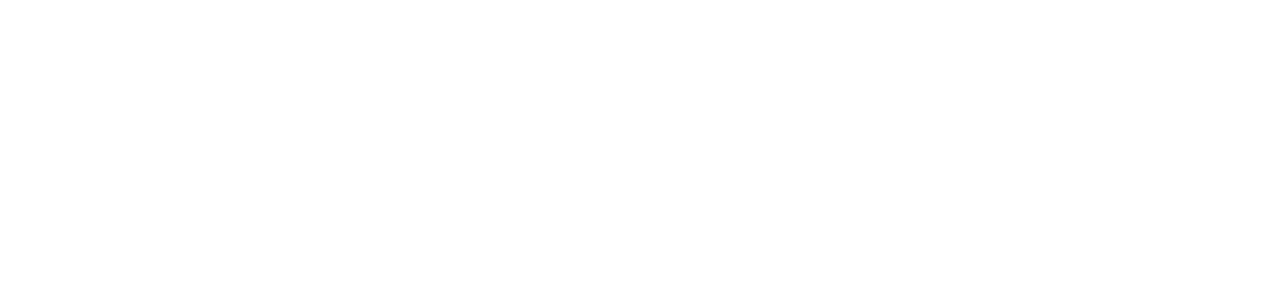
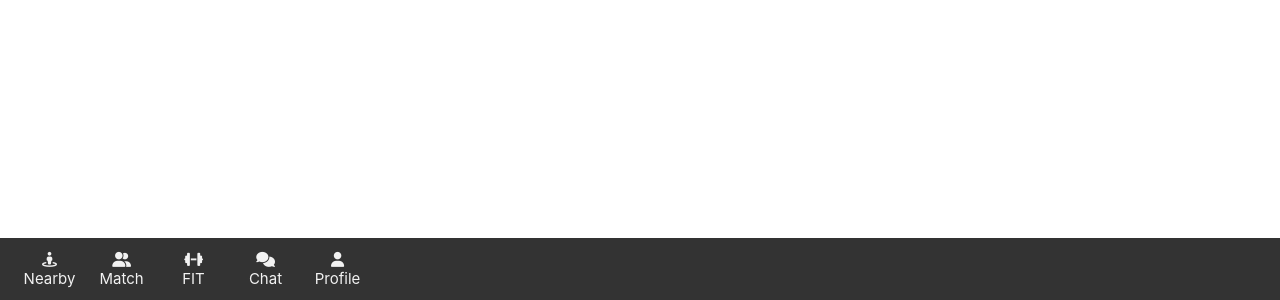
Before and after one commit to jovanimal/fit-react-app, a React (Create React App) app: page / in a window 1280 px wide. Shown: the part 500-800 px from the top of the page. Built offline with nearby package versions, Linux system fonts and the light colour scheme.

Commit message:
added feat navbar

```diff
--- a/public/index.html
+++ b/public/index.html
@@ -25,6 +25,10 @@
       Learn how to configure a non-root public URL by running `npm run build`.
     -->
     <title>React App</title>
+    <script
+      src="https://kit.fontawesome.com/4c4b66e3b7.js"
+      crossorigin="anonymous"
+    ></script>
   </head>
   <body>
     <noscript>You need to enable JavaScript to run this app.</noscript>
--- a/src/App.js
+++ b/src/App.js
@@ -41,6 +41,7 @@
       <UserProfile />
       <MyProfilePage />
       <Challenges />
+      <NavBar />
     </div>
   );
 }
--- a/src/components/NavBar.js
+++ b/src/components/NavBar.js
@@ -1,7 +1,46 @@
 import React from "react";
+import styles from "./NavBar.module.css";
 
 const NavBar = () => {
-  return <div></div>;
+  return (
+    <div className={styles.navbar}>
+      <div className={styles.grid}>
+        <a href="#home" className="active">
+          <i class="fas fa-street-view"></i>
+          <br />
+          Nearby
+        </a>
+      </div>
+      <div className={styles.grid}>
+        <a href="#match">
+          <i class="fas fa-user-friends"></i>
+          <br />
+          Match
+        </a>
+      </div>
+      <div className={styles.grid}>
+        <a href="#challenges">
+          <i class="fas fa-dumbbell"></i>
+          <br />
+          FIT
+        </a>
+      </div>
+      <div className={styles.grid}>
+        <a href="#chat">
+          <i class="fas fa-comments"></i>
+          <br />
+          Chat
+        </a>
+      </div>
+      <div className={styles.grid}>
+        <a href="#profile">
+          <i class="fas fa-user"></i>
+          <br />
+          Profile
+        </a>
+      </div>
+    </div>
+  );
 };
 
 export default NavBar;
--- /dev/null
+++ b/src/components/NavBar.module.css
@@ -0,0 +1,33 @@
+.navbar {
+  overflow: inherit;
+  background-color: #333;
+  position: fixed;
+  bottom: 0;
+  width: 100%;
+  display: flex;
+}
+
+.navbar a {
+  float: left;
+  display: block;
+  color: #f2f2f2;
+  text-align: center;
+  padding: 12px 12px;
+  text-decoration: none;
+  font-size: 15px;
+  min-width: 75px;
+}
+
+.navbar a:hover {
+  background: #f1f1f1;
+  color: black;
+}
+
+.navbar a.active {
+  background-color: #4caf50;
+  color: white;
+}
+
+.grid {
+  width: 72px;
+}
```
